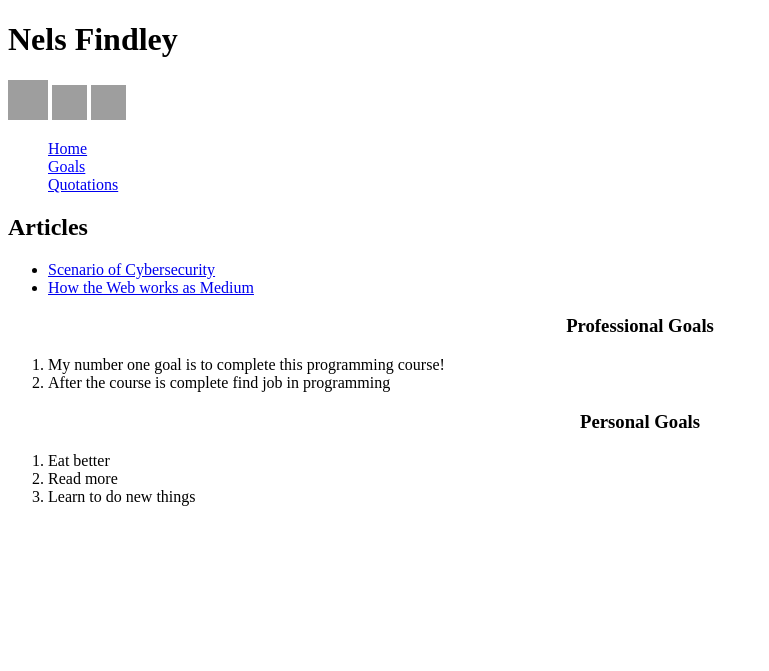
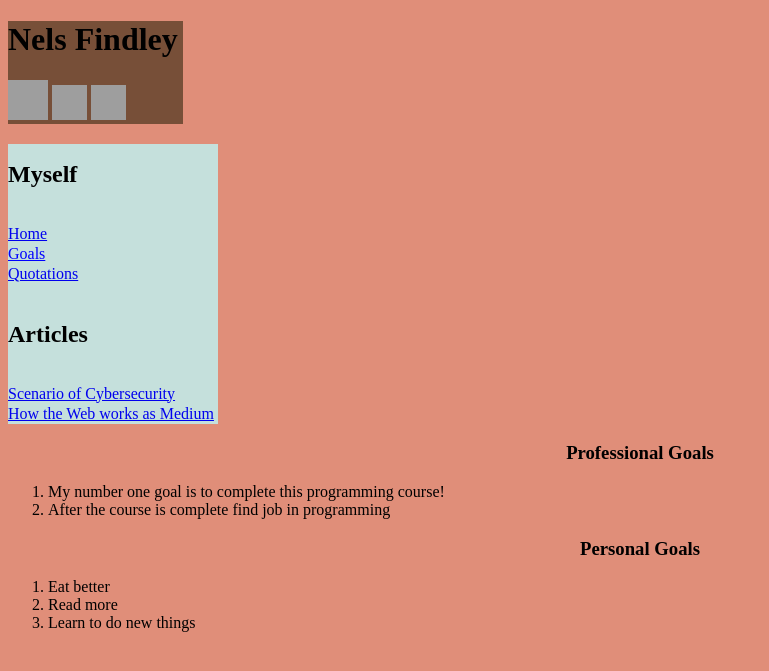
Before and after one commit to NCFindley/personal-website, a PHP site: page /goals.php in a window 1280 px wide. Shown: the top 671 px of the page, without its empty margins (0-769 px from the left). Run offline with PHP 8.4, Linux system fonts and the light colour scheme; grey boxes are pictures that could not be loaded.

Commit message:
adding css features

```diff
--- a/goals.php
+++ b/goals.php
@@ -3,7 +3,6 @@
 <head>
 	<title>Goals</title>
 </head>
-<body>
 		<?php include("navigation.php"); ?>
 
 	<h3>Professional Goals</h3>
@@ -17,5 +16,4 @@
 			<li>Read more</li>
 			<li>Learn to do new things</li>
 		</ol>
-</body>
 </html>
--- a/index.php
+++ b/index.php
@@ -3,9 +3,5 @@
 <head>
 	<title>Nels Findley Home Page</title>
 </head>
-<body>
-
 	<?php include("navigation.php"); ?>
-
-</body>
 </html>
--- a/navigation.php
+++ b/navigation.php
@@ -1,3 +1,4 @@
+<body bgcolor="E08E79">
 <link type="text/css" rel="stylesheet" href="stylesheet.css">
 	<?php
 	$url = "quotations.php";
@@ -10,40 +11,39 @@
 	$arturl = array("scenario.php", "web_medium.php");
 	$artname = array ("Scenario of Cybersecurity", "How the Web works as Medium");
 	?>
+<div id = "social">
 <h1>Nels Findley</h1>
-	<div>
+		<div>
 			<a href = "https://github.com/NCFindley"><img title="GitHub" alt="GitHub" src="https://assets-cdn.github.com/images/modules/logos_page/GitHub-Mark.png" width="40" height="40"></a>
 			<a href = "https://www.linkedin.com/in/nels-findley-917b24116"><img title="LinkedIn" alt="LinkedIn" src="https://socialmediawidgets.files.wordpress.com/2014/03/07_linkedin.png" width="35" height="35" /></a>
 			<a href="https://mobile.twitter.com/NelsFin"> <img title="Twitter" alt="Twitter" src="https://socialmediawidgets.files.wordpress.com/2014/03/01_twitter.png" width="35" height="35" /></a>
 		</div>
-<ul id="navbuttons">
-
-
+</div>
+<div id = "navbar">
+	<h2>Myself</h2>
 			<?php while ($i < count($mainarray)) {
 			?>
-				<li><a
+				<div><a id = "navbar"
 				<?php if ($mainarray[$i] == $trimfile) {
 					echo 'style="color:blue;"';
 				} ?>
-				href="<?php echo $mainarray[$i]; ?>"> <?php echo $urlname[$i] ?></a></li>
+				href="<?php echo $mainarray[$i]; ?>"> <?php echo $urlname[$i] ?></a></div>
 				<?php $i = $i + 1;
 
 			} ?>
 
-
-		</ul>
 	<h2>Articles</h2>
-		<ul>
 			<?php
 				$i = 0;
 				while ($i < count($arturl)) {
 			?>
-				<li><a
+				<div><a id = "navbar"
 				<?php if ($arturl[$i] == $trimfile) {
 					echo 'style="color:blue;"';
 				} ?>
-				href="<?php echo $arturl[$i]; ?>"> <?php echo $artname[$i] ?></a></li>
+				href="<?php echo $arturl[$i]; ?>"> <?php echo $artname[$i] ?></a></div>
 				<?php $i = $i + 1;
 
 			} ?>
-		</ul>
+</div>
+</body>
--- a/quotations.php
+++ b/quotations.php
@@ -3,7 +3,6 @@
 <head>
 	<title>Quotations</title>
 </head>
-<body>
 		<?php include("navigation.php"); ?>
 
 	<h3>Movie Quotes</h3>
@@ -11,5 +10,4 @@
 			<li>"I'm have come here to chew bubblegum and kick ass... and I'm all out of bubblegum" -They Live</li>
 			<li>"May the force be with you" - Star Wars</li>
 			<li>"I'll be back" - The Terminator</li>
-</body>
 </html>
--- a/scenario.php
+++ b/scenario.php
@@ -3,7 +3,6 @@
 <head>
 	<title>Scenario</title>
 </head>
-<body>
 	<?php include("navigation.php"); ?>
 
 
@@ -14,5 +13,4 @@
 		The next question is where were the government U.S officials for preventing cybersecurity attacks? As the numerous incidents kept adding up the head of cybersecurity begun connecting the dots but it took till noon to issue warning out to New York City.  Shortly after the warning went out the power plants was also affected causing multiple subway cars carrying thousands of passengers to be stuck or forced to walk through the subway.
 		I believe this article described the many cybersecurity threats that have occurred or can possibly happen. It explained the potential of group of hackers planning well-coordinated attack that crippled major city in hours. It also leads to the question is the United States this vulnerable to attacks as it's hard to believe in software we can't physically see and knowing that these hacks have happened in the past but on much smaller scale.
 		</p>
-</body>
 </html>
--- a/stylesheet.css
+++ b/stylesheet.css
@@ -1,8 +1,35 @@
-#navbuttons li {
-    display: flex;
-    justify-content: flex-start;
+h2{
+	background-color: #C5E0DC;
+	align-items: center;
+	margin-right: 30px;
+    width: 175px;
+    line-height: 60px;
+
 }
 h3{
 	display: flex;
 	justify-content: center;
+/*	align-items: flex-start; */
+	top: 10%;
 }
+div{
+
+}
+
+#navbar{
+	display: block;
+	background-color: #C5E0DC;
+	margin-right: 30px;
+    width: 210px;
+    line-height: 20px;
+
+
+
+
+}
+
+#social {
+	background-color: #774F38;
+    width: 175px;
+    margin-left: 0px;
+}
--- a/web_medium.php
+++ b/web_medium.php
@@ -3,13 +3,10 @@
 <head>
 	<title>Nels Findley</title>
 </head>
-<body>
 		<?php include("navigation.php"); ?>
 
 	<h3>How the Web Works as Medium</h1>
 
 		<p>	The web is described as medium for multiple reasons. It’s the middleman to access information from one side of the world to the other. When users surf the web they are using their computer as the client and requesting information from a server. The web is used to display the information from the server to the end user.
 		</p>
-
-</body>
 </html>
```
